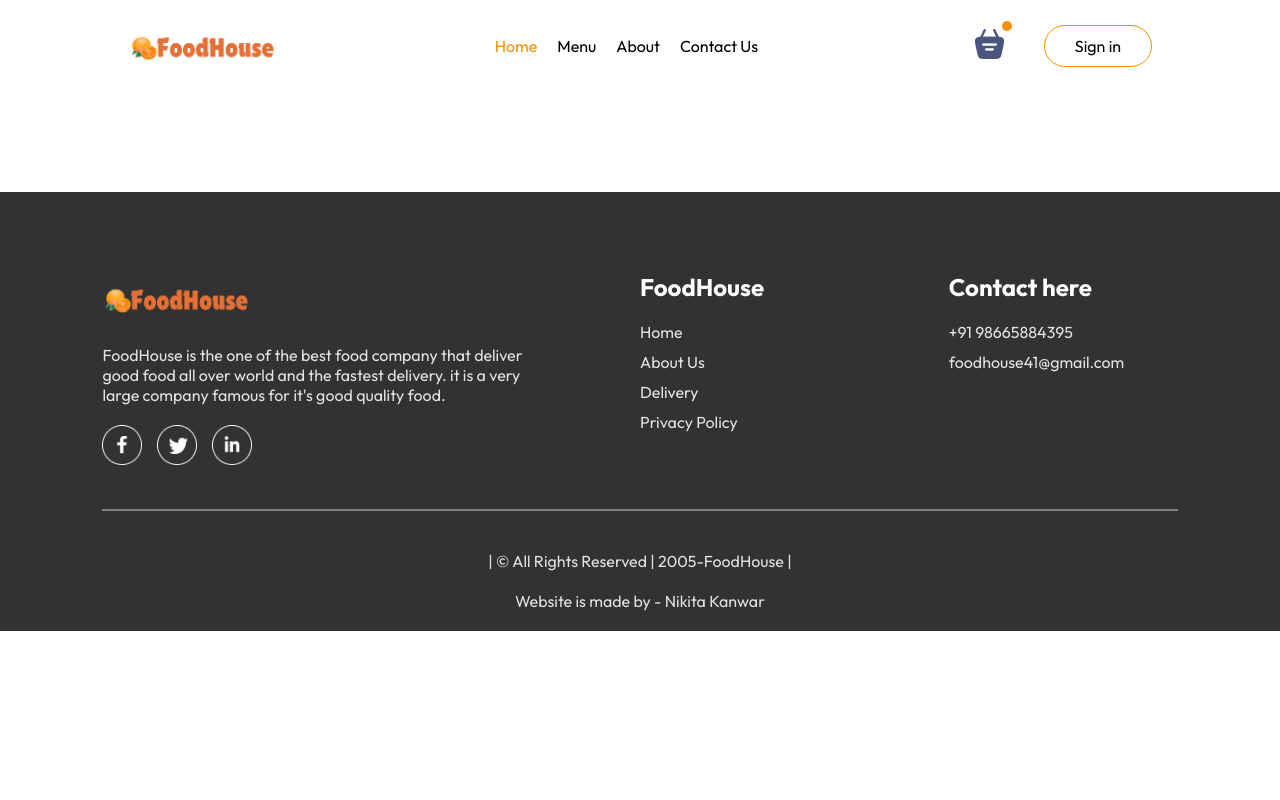
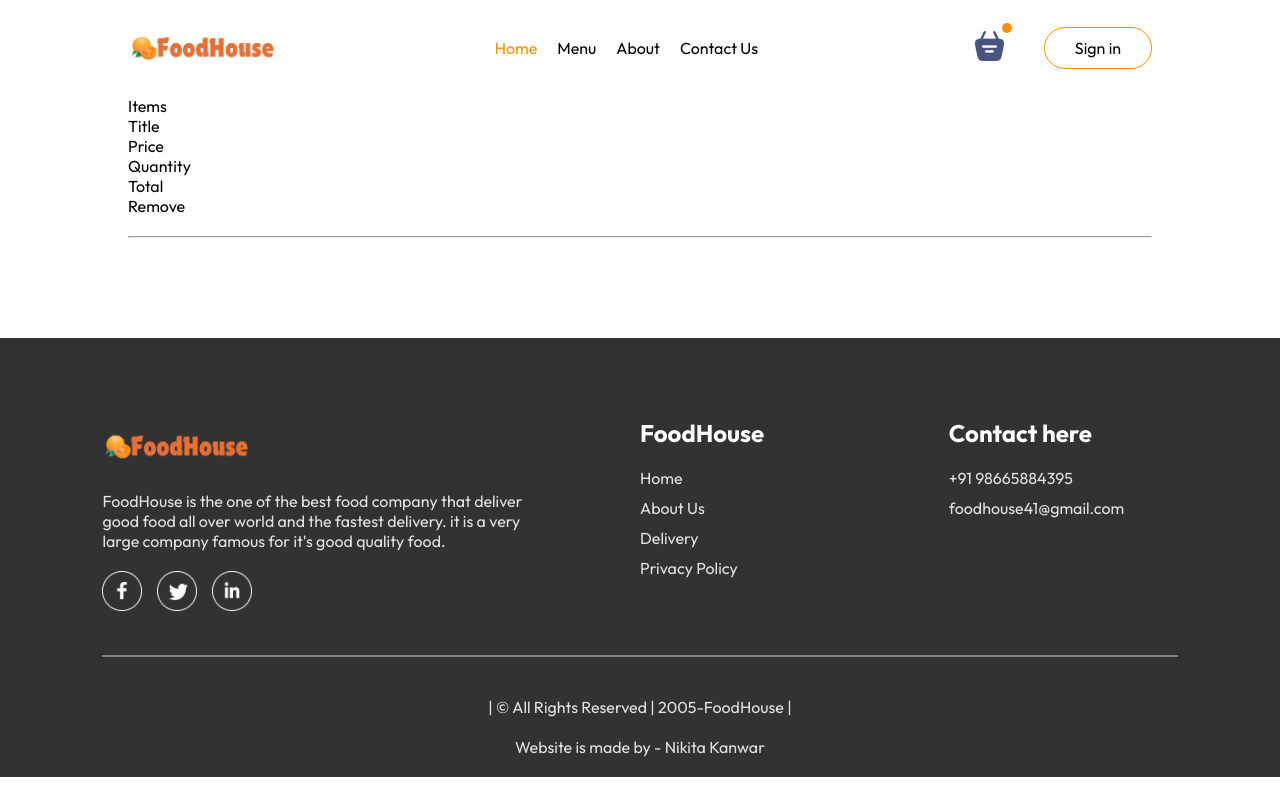
Before and after one commit to Nikitakanwar41/FoodHouse, a React (Vite) app in the folder FoodHouse/: page /cart in a window 1280 px wide. Built offline with nearby package versions, Linux system fonts and the light colour scheme.

Commit message:
create cart page

```diff
--- a/FoodHouse/src/Components/Navbar/Navbar.jsx
+++ b/FoodHouse/src/Components/Navbar/Navbar.jsx
@@ -9,7 +9,7 @@
 
   return (
     <div className='navbar'>
-   <img src={assets.logo} alt="" className="logo" />
+   <Link to='/'><img src={assets.logo} alt="" className="logo" /></Link>
    <ul className="navbar-menu">
     <Link to='/' onClick={()=>setMenu("home")} className={menu==="home"?"active":""}>Home</Link>
     <a href='#explore-menu' onClick={()=>setMenu("menu")} className={menu==="menu"?"active":""}>Menu</a>
@@ -18,7 +18,7 @@
    </ul>
    <div className="navbar-right">
     <div className='navbar-search-icon'>
-        <img src={assets.basket_icon} alt="" />
+       <Link to='/cart'><img src={assets.basket_icon} alt="" /></Link>
         <div className="dot"></div>
     </div>
     <button onClick={()=>setShowLogin(true)} >Sign in</button>
--- a/FoodHouse/src/Pages/Cart/Cart.jsx
+++ b/FoodHouse/src/Pages/Cart/Cart.jsx
@@ -1,10 +1,39 @@
-import React from 'react'
+import React, { useContext } from 'react'
 import './Cart.css'
+import {StoreContext} from '../../Context/StoreContext'
 
 const Cart = () => {
+
+    const {cartItems,food_list,removeFromCart} = useContext(StoreContext);
+
   return (
-    <div>
-
+    <div className='cart'>
+<div className="cart-items">
+  <div className="cart-items-title">
+       <p>Items</p>
+       <p>Title</p>
+       <p>Price</p>
+       <p>Quantity</p>
+       <p>Total</p>
+       <p>Remove</p>
+  </div>
+  <br />
+  <hr />
+  {food_list.map((item,index)=>{
+       if (cartItems[item._id]>0) {
+        return (
+          <div className='cart-items-title cart-items-item'>
+            <img src={item.image} alt="" />
+               <p>{item.name}</p>
+               <p>{item.price}</p>
+               <p>{cartItems[item._id]}</p>
+               <p>{item.price*cartItems[item._id]}</p>
+               <p>x</p>
+          </div>
+        )
+       }
+  })}
+</div>
     </div>
   )
 }
```
